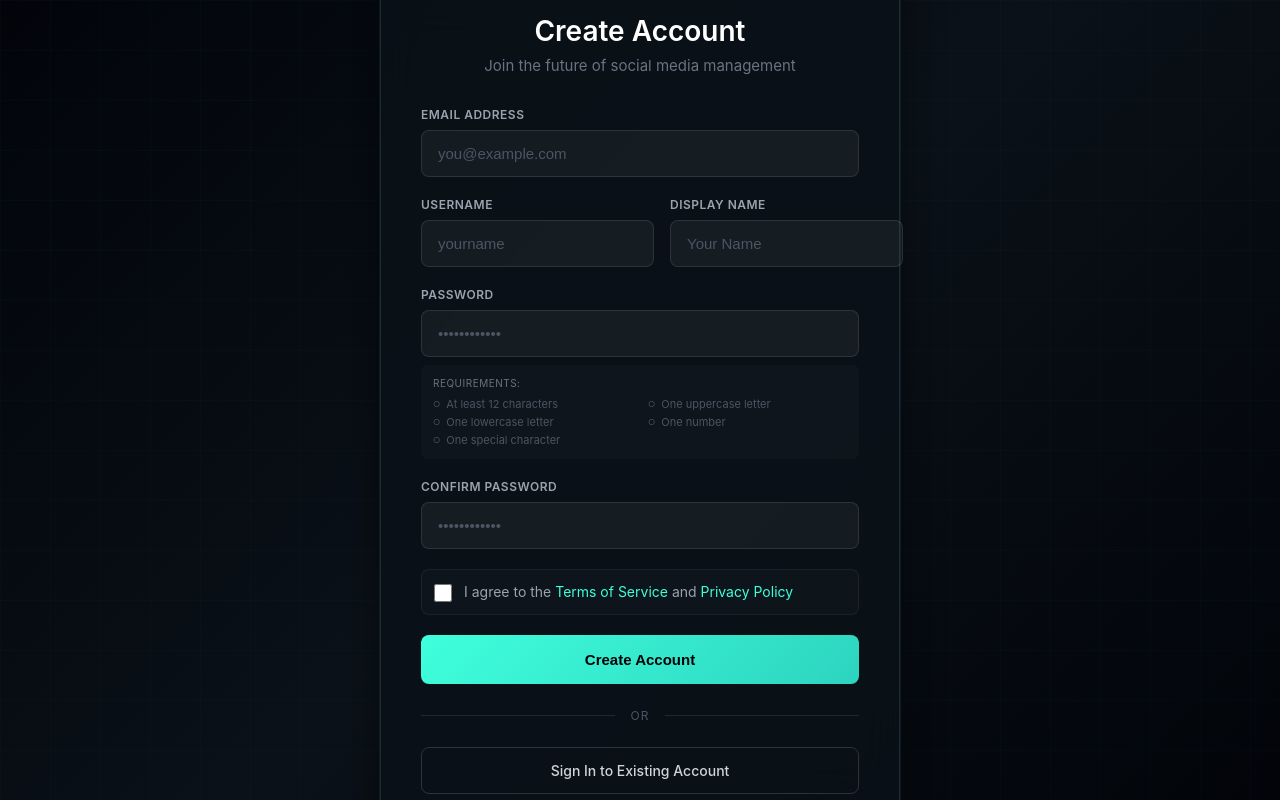
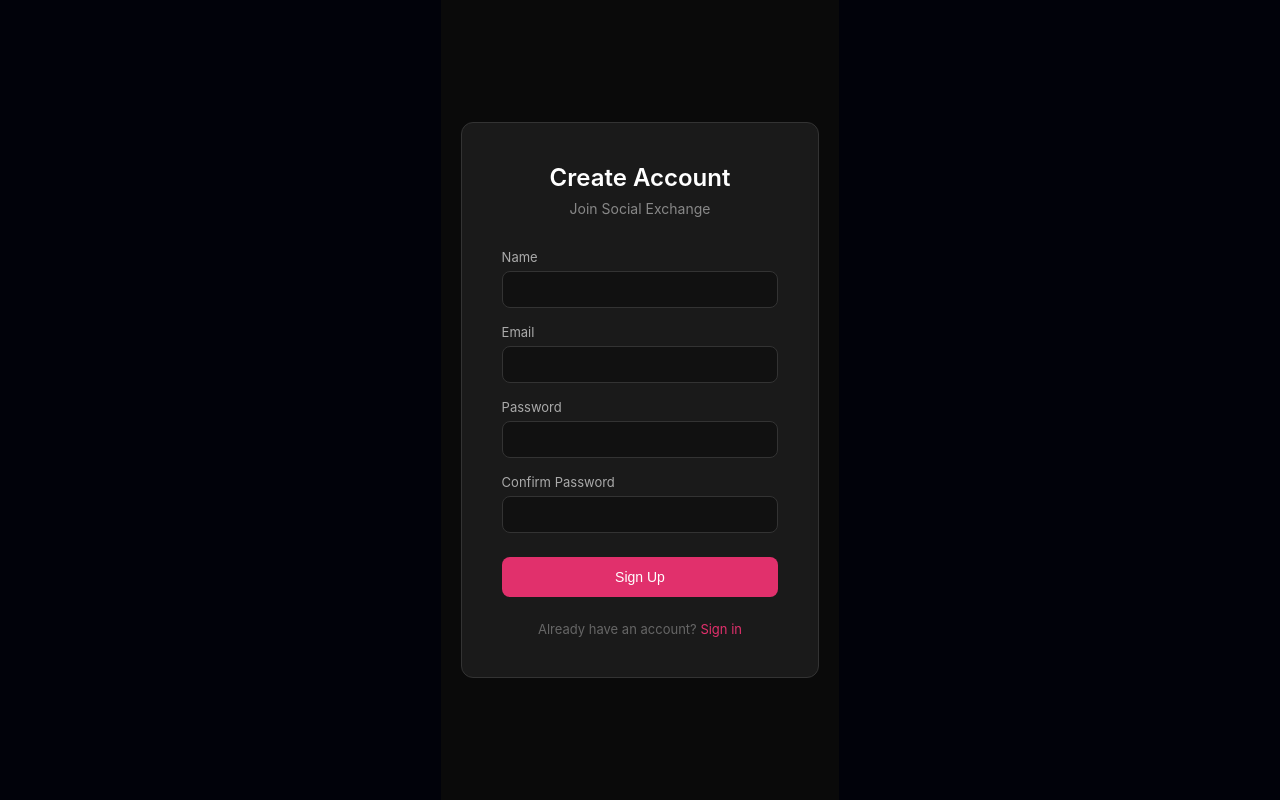
Before and after one commit to PJSARO4/SocialExchange-frontend, a Next.js app: page /auth/signup in a window 1280 px wide. Built offline with nearby package versions, Linux system fonts and the light colour scheme.

Commit message:
Replace demo signup with real email/password signup form

```diff
--- a/app/auth/signup/page.tsx
+++ b/app/auth/signup/page.tsx
@@ -1,395 +1,98 @@
 'use client';
 
-import { useState, useEffect } from 'react';
-import { useRouter } from 'next/navigation';
-import { Zap, AlertTriangle } from 'lucide-react';
+import { useState, Suspense, type FormEvent } from 'react';
+import { useSearchParams, useRouter } from 'next/navigation';
+import { signIn } from 'next-auth/react';
 import Link from 'next/link';
-import {
-  signup,
-  seedAuthIfEmpty,
-  isAuthenticated,
-} from '@/app/lib/auth/auth-store';
-import { validatePassword, validateEmail, validateUsername } from '@/app/lib/auth/types';
-import '../auth.css';
 
-export default function SignupPage() {
+function SignUpContent() {
+  const searchParams = useSearchParams();
   const router = useRouter();
-  const [formData, setFormData] = useState({
-    email: '',
-    username: '',
-    displayName: '',
-    password: '',
-    confirmPassword: '',
-    acceptTerms: false,
-  });
-  const [errors, setErrors] = useState<Record<string, string>>({});
-  const [isLoading, setIsLoading] = useState(false);
-  const [generalError, setGeneralError] = useState('');
-  const [passwordStrength, setPasswordStrength] = useState<{
-    score: number;
-    label: string;
-    color: string;
-  }>({ score: 0, label: '', color: '' });
+  const callbackUrl = searchParams?.get('callbackUrl') || '/cockpit/my-e-assets/my-feeds';
 
-  useEffect(() => {
-    seedAuthIfEmpty();
-    if (isAuthenticated()) {
-      router.push('/cockpit/home');
+  const [name, setName] = useState('');
+  const [email, setEmail] = useState('');
+  const [password, setPassword] = useState('');
+  const [confirmPassword, setConfirmPassword] = useState('');
+  const [error, setError] = useState('');
+  const [loading, setLoading] = useState(false);
+
+  async function handleSubmit(e: FormEvent) {
+    e.preventDefault();
+    setError('');
+
+    if (password.length < 8) {
+      setError('Password must be at least 8 characters.');
+      return;
     }
-  }, [router]);
-
-  const calculatePasswordStrength = (password: string) => {
-    if (!password) {
-      setPasswordStrength({ score: 0, label: '', color: '' });
+    if (password !== confirmPassword) {
+      setError('Passwords do not match.');
       return;
     }
 
-    let score = 0;
-    if (password.length >= 8) score++;
-    if (password.length >= 12) score++;
-    if (/[A-Z]/.test(password)) score++;
-    if (/[a-z]/.test(password)) score++;
-    if (/[0-9]/.test(password)) score++;
-    if (/[!@#$%^&*()_+\-=\[\]{};':"\\|,.<>\/?]/.test(password)) score++;
+    setLoading(true);
+    const res = await fetch('/api/auth/signup', {
+      method: 'POST',
+      headers: { 'Content-Type': 'application/json' },
+      body: JSON.stringify({ name, email, password }),
+    });
+    const data = await res.json();
 
-    const labels = ['', 'Weak', 'Fair', 'Good', 'Strong', 'Very Strong', 'Excellent'];
-    const colors = ['', '#ef4444', '#f59e0b', '#eab308', '#22c55e', '#10b981', '#3fffdc'];
-
-    setPasswordStrength({
-      score,
-      label: labels[Math.min(score, 6)],
-      color: colors[Math.min(score, 6)],
-    });
-  };
-
-  const handleChange = (e: React.ChangeEvent<HTMLInputElement>) => {
-    const { name, value, type, checked } = e.target;
-    const newValue = type === 'checkbox' ? checked : value;
-
-    setFormData(prev => ({
-      ...prev,
-      [name]: newValue,
-    }));
-
-    // Calculate password strength
-    if (name === 'password') {
-      calculatePasswordStrength(value);
-    }
-
-    // Clear error for this field
-    if (errors[name]) {
-      setErrors(prev => {
-        const newErrors = { ...prev };
-        delete newErrors[name];
-        return newErrors;
-      });
-    }
-    setGeneralError('');
-  };
-
-  const handleBlur = (e: React.FocusEvent<HTMLInputElement>) => {
-    const { name, value } = e.target;
-
-    // Real-time validation on blur
-    if (name === 'email' && value) {
-      const validation = validateEmail(value);
-      if (!validation.isValid) {
-        setErrors(prev => ({ ...prev, email: validation.errors[0] }));
-      }
-    }
-
-    if (name === 'username' && value) {
-      const validation = validateUsername(value);
-      if (!validation.isValid) {
-        setErrors(prev => ({ ...prev, username: validation.errors[0] }));
-      }
-    }
-
-    if (name === 'password' && value) {
-      const validation = validatePassword(value);
-      if (!validation.isValid) {
-        setErrors(prev => ({ ...prev, password: validation.errors[0] }));
-      }
-    }
-
-    if (name === 'confirmPassword' && value && formData.password !== value) {
-      setErrors(prev => ({ ...prev, confirmPassword: 'Passwords do not match' }));
-    }
-  };
-
-  const handleSubmit = async (e: React.FormEvent) => {
-    e.preventDefault();
-    setIsLoading(true);
-    setGeneralError('');
-
-    // Validate all fields
-    const newErrors: Record<string, string> = {};
-
-    const emailValidation = validateEmail(formData.email);
-    if (!emailValidation.isValid) {
-      newErrors.email = emailValidation.errors[0];
-    }
-
-    const usernameValidation = validateUsername(formData.username);
-    if (!usernameValidation.isValid) {
-      newErrors.username = usernameValidation.errors[0];
-    }
-
-    if (!formData.displayName.trim()) {
-      newErrors.displayName = 'Display name is required';
-    }
-
-    const passwordValidation = validatePassword(formData.password);
-    if (!passwordValidation.isValid) {
-      newErrors.password = passwordValidation.errors[0];
-    }
-
-    if (formData.password !== formData.confirmPassword) {
-      newErrors.confirmPassword = 'Passwords do not match';
-    }
-
-    if (!formData.acceptTerms) {
-      newErrors.acceptTerms = 'You must accept the terms';
-    }
-
-    if (Object.keys(newErrors).length > 0) {
-      setErrors(newErrors);
-      setIsLoading(false);
+    if (!res.ok) {
+      setLoading(false);
+      setError(data.error || 'Failed to create account.');
       return;
     }
 
-    // Simulate network delay and captcha verification
-    await new Promise(resolve => setTimeout(resolve, 1000));
-
-    const result = signup({
-      ...formData,
-      captchaToken: 'demo-captcha-token', // Would be real captcha in production
-    });
-
-    setIsLoading(false);
-
-    if (!result.success) {
-      if (result.errors) {
-        setErrors(result.errors);
-      } else {
-        setGeneralError(result.message);
-      }
+    const result = await signIn('credentials', { email, password, redirect: false, callbackUrl });
+    setLoading(false);
+    if (result && result.error) {
+      setError('Account created, but sign in failed. Please sign in manually.');
+      router.push('/auth/signin');
       return;
     }
-
-    // Success - redirect to cockpit
-    router.push('/cockpit/home');
-  };
+    router.push(callbackUrl);
+  }
 
   return (
-    <div className="auth-container">
-      <div className="auth-background">
-        <div className="auth-grid" />
-      </div>
-
-      <div className="auth-card signup">
-        <div className="auth-header">
-          <div className="auth-logo">
-            <span className="auth-logo-icon"><Zap size={24} /></span>
-            <span className="auth-logo-text">SOCIAL EXCHANGE</span>
-          </div>
-          <h1 className="auth-title">Create Account</h1>
-          <p className="auth-subtitle">Join the future of social media management</p>
-        </div>
-
-        <form className="auth-form" onSubmit={handleSubmit}>
-          {generalError && (
-            <div className="auth-error-banner">
-              <span className="auth-error-icon"><AlertTriangle size={16} /></span>
-              <span>{generalError}</span>
-            </div>
-          )}
-
-          <div className="auth-field">
-            <label htmlFor="email" className="auth-label">Email Address</label>
-            <input
-              type="email"
-              id="email"
-              name="email"
-              className={`auth-input ${errors.email ? 'error' : ''}`}
-              placeholder="you@example.com"
-              value={formData.email}
-              onChange={handleChange}
-              onBlur={handleBlur}
-              autoComplete="email"
-              disabled={isLoading}
-            />
-            {errors.email && <span className="auth-field-error">{errors.email}</span>}
-          </div>
-
-          <div className="auth-row">
-            <div className="auth-field">
-              <label htmlFor="username" className="auth-label">Username</label>
-              <input
-                type="text"
-                id="username"
-                name="username"
-                className={`auth-input ${errors.username ? 'error' : ''}`}
-                placeholder="yourname"
-                value={formData.username}
-                onChange={handleChange}
-                onBlur={handleBlur}
-                autoComplete="username"
-                disabled={isLoading}
-              />
-              {errors.username && <span className="auth-field-error">{errors.username}</span>}
-            </div>
-
-            <div className="auth-field">
-              <label htmlFor="displayName" className="auth-label">Display Name</label>
-              <input
-                type="text"
-                id="displayName"
-                name="displayName"
-                className={`auth-input ${errors.displayName ? 'error' : ''}`}
-                placeholder="Your Name"
-                value={formData.displayName}
-                onChange={handleChange}
-                autoComplete="name"
-                disabled={isLoading}
-              />
-              {errors.displayName && <span className="auth-field-error">{errors.displayName}</span>}
-            </div>
-          </div>
-
-          <div className="auth-field">
-            <label htmlFor="password" className="auth-label">Password</label>
-            <input
-              type="password"
-              id="password"
-              name="password"
-              className={`auth-input ${errors.password ? 'error' : ''}`}
-              placeholder="••••••••••••"
-              value={formData.password}
-              onChange={handleChange}
-              onBlur={handleBlur}
-              autoComplete="new-password"
-              disabled={isLoading}
-            />
-            {passwordStrength.score > 0 && (
-              <div className="auth-password-strength">
-                <div className="auth-password-strength-bar">
-                  <div
-                    className="auth-password-strength-fill"
-                    style={{
-                      width: `${(passwordStrength.score / 6) * 100}%`,
-                      backgroundColor: passwordStrength.color,
-                    }}
-                  />
-                </div>
-                <span
-                  className="auth-password-strength-label"
-                  style={{ color: passwordStrength.color }}
-                >
-                  {passwordStrength.label}
-                </span>
-              </div>
-            )}
-            {errors.password && <span className="auth-field-error">{errors.password}</span>}
-            <div className="auth-password-requirements">
-              <span className="auth-requirement-label">Requirements:</span>
-              <ul className="auth-requirements-list">
-                <li className={formData.password.length >= 12 ? 'met' : ''}>
-                  At least 12 characters
-                </li>
-                <li className={/[A-Z]/.test(formData.password) ? 'met' : ''}>
-                  One uppercase letter
-                </li>
-                <li className={/[a-z]/.test(formData.password) ? 'met' : ''}>
-                  One lowercase letter
-                </li>
-                <li className={/[0-9]/.test(formData.password) ? 'met' : ''}>
-                  One number
-                </li>
-                <li className={/[!@#$%^&*()_+\-=\[\]{};':"\\|,.<>\/?]/.test(formData.password) ? 'met' : ''}>
-                  One special character
-                </li>
-              </ul>
-            </div>
-          </div>
-
-          <div className="auth-field">
-            <label htmlFor="confirmPassword" className="auth-label">Confirm Password</label>
-            <input
-              type="password"
-              id="confirmPassword"
-              name="confirmPassword"
-              className={`auth-input ${errors.confirmPassword ? 'error' : ''}`}
-              placeholder="••••••••••••"
-              value={formData.confirmPassword}
-              onChange={handleChange}
-              onBlur={handleBlur}
-              autoComplete="new-password"
-              disabled={isLoading}
-            />
-            {errors.confirmPassword && (
-              <span className="auth-field-error">{errors.confirmPassword}</span>
-            )}
-          </div>
-
-          <div className="auth-field">
-            <label className={`auth-checkbox-label terms ${errors.acceptTerms ? 'error' : ''}`}>
-              <input
-                type="checkbox"
-                name="acceptTerms"
-                checked={formData.acceptTerms}
-                onChange={handleChange}
-                className="auth-checkbox"
-                disabled={isLoading}
-              />
-              <span className="auth-checkbox-text">
-                I agree to the{' '}
-                <Link href="/cockpit/about" className="auth-inline-link">
-                  Terms of Service
-                </Link>{' '}
-                and{' '}
-                <Link href="/cockpit/about" className="auth-inline-link">
-                  Privacy Policy
-                </Link>
-              </span>
-            </label>
-            {errors.acceptTerms && <span className="auth-field-error">{errors.acceptTerms}</span>}
-          </div>
-
-          <button
-            type="submit"
-            className="auth-submit-btn"
-            disabled={isLoading}
-          >
-            {isLoading ? (
-              <span className="auth-loading">
-                <span className="auth-loading-spinner" />
-                Creating Account...
-              </span>
-            ) : (
-              'Create Account'
-            )}
-          </button>
+    <div className="auth-page">
+      <style>{`
+        .auth-page { min-height: 100vh; display: flex; align-items: center; justify-content: center; background: #0a0a0a; padding: 20px; }
+        .auth-card { max-width: 400px; width: 100%; background: #1a1a1a; border-radius: 12px; padding: 40px; border: 1px solid #333; }
+        .auth-title { color: #fff; font-size: 24px; margin-bottom: 8px; font-weight: 600; text-align: center; }
+        .auth-sub { color: #888; font-size: 14px; margin-bottom: 32px; text-align: center; }
+        .auth-error { background: rgba(255,77,77,0.1); border: 1px solid rgba(255,77,77,0.3); border-radius: 8px; padding: 12px; margin-bottom: 24px; color: #ff4d4d; font-size: 13px; }
+        .auth-label { color: #aaa; font-size: 13px; display: block; margin-bottom: 6px; }
+        .auth-input { width: 100%; padding: 10px 12px; border-radius: 8px; border: 1px solid #333; background: #111; color: #fff; margin-bottom: 16px; box-sizing: border-box; }
+        .auth-btn { width: 100%; background: #E1306C; color: #fff; padding: 12px; border-radius: 8px; border: none; font-size: 14px; font-weight: 500; cursor: pointer; margin-top: 8px; }
+        .auth-footer { color: #666; font-size: 13px; margin-top: 24px; text-align: center; }
+        .auth-footer a { color: #E1306C; text-decoration: none; }
+      `}</style>
+      <div className="auth-card">
+        <h1 className="auth-title">Create Account</h1>
+        <p className="auth-sub">Join Social Exchange</p>
+        {error && <div className="auth-error">{error}</div>}
+        <form onSubmit={handleSubmit}>
+          <label className="auth-label">Name</label>
+          <input className="auth-input" type="text" value={name} onChange={(e) => setName(e.target.value)} />
+          <label className="auth-label">Email</label>
+          <input className="auth-input" type="email" value={email} onChange={(e) => setEmail(e.target.value)} required />
+          <label className="auth-label">Password</label>
+          <input className="auth-input" type="password" value={password} onChange={(e) => setPassword(e.target.value)} required />
+          <label className="auth-label">Confirm Password</label>
+          <input className="auth-input" type="password" value={confirmPassword} onChange={(e) => setConfirmPassword(e.target.value)} required />
+          <button className="auth-btn" type="submit" disabled={loading}>{loading ? 'Creating account...' : 'Sign Up'}</button>
         </form>
-
-        <div className="auth-divider">
-          <span>or</span>
-        </div>
-
-        <div className="auth-alternate-actions">
-          <Link href="/auth/login" className="auth-alternate-btn">
-            Sign In to Existing Account
-          </Link>
-        </div>
-      </div>
-
-      <div className="auth-footer">
-        <span>© 2024 Social Exchange</span>
-        <span className="auth-footer-separator">•</span>
-        <Link href="/cockpit/about" className="auth-footer-link">About</Link>
-        <span className="auth-footer-separator">•</span>
-        <Link href="/cockpit/about" className="auth-footer-link">Terms</Link>
+        <p className="auth-footer">Already have an account? <Link href="/auth/signin">Sign in</Link></p>
       </div>
     </div>
   );
 }
+
+export default function SignUpPage() {
+  return (
+    <Suspense fallback={<div className="auth-page" />}>
+      <SignUpContent />
+    </Suspense>
+  );
+}
```
